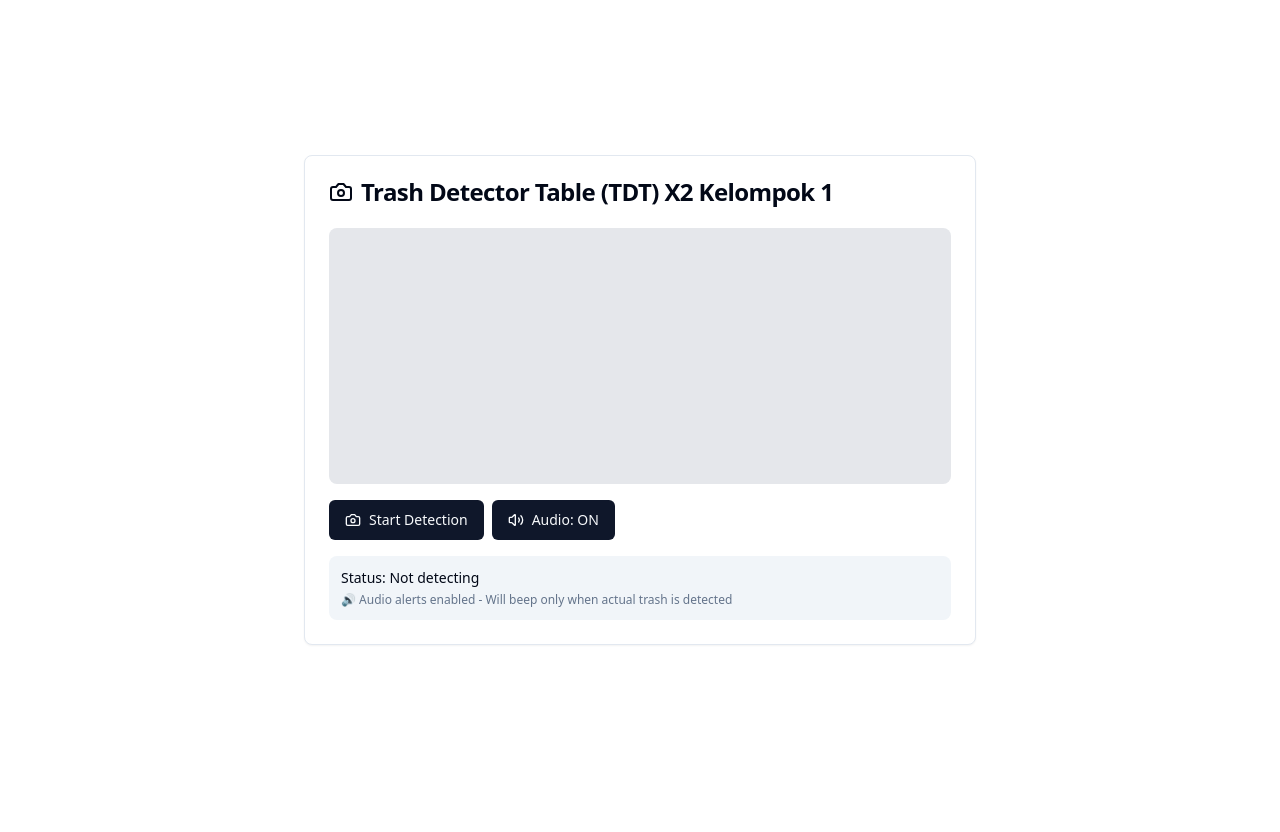
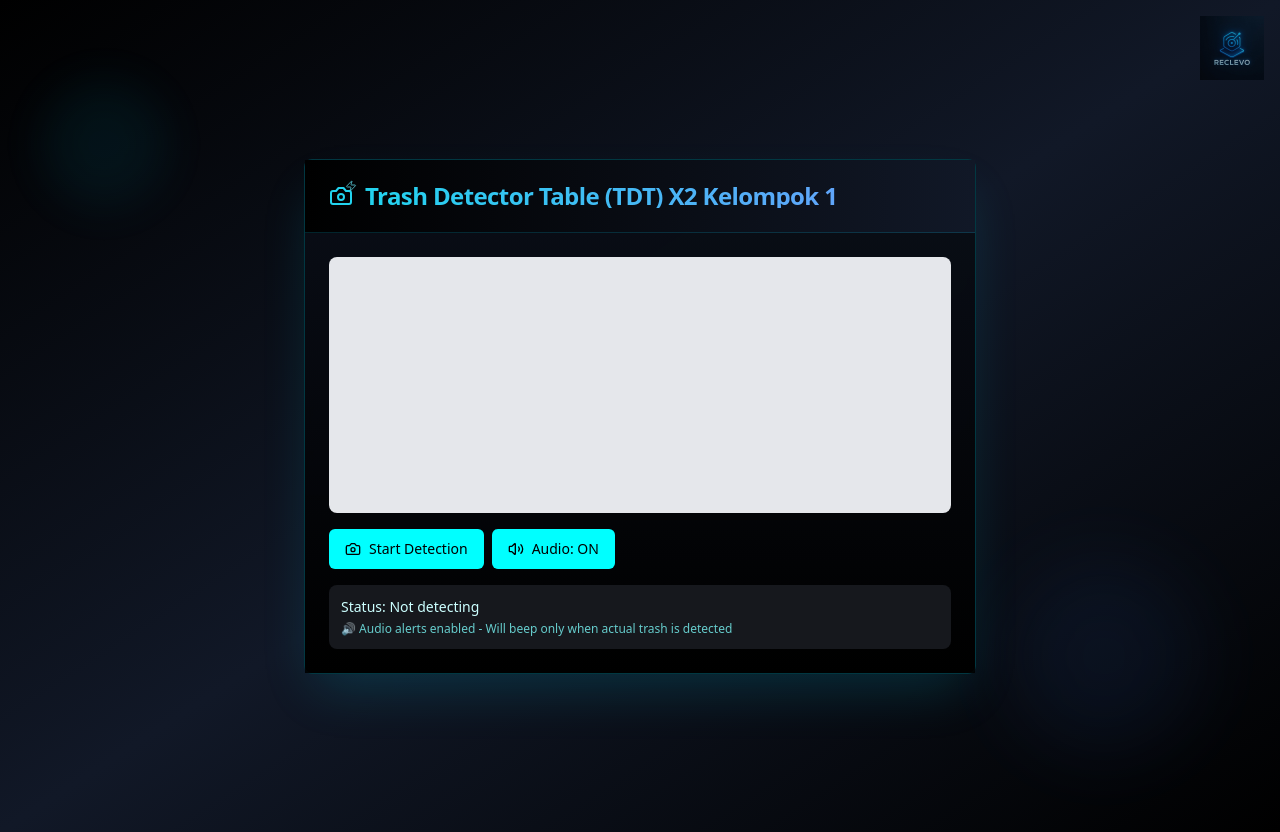
Before and after one commit to womiekom/Trash-Detector-Table-ReclevoX2, a React (Vite) app: page / in a window 1280 px wide. Before the commit the page ends 800 px from the top, so only its background shows below. Built offline with nearby package versions, Linux system fonts and the light colour scheme.

Commit message:
Refactor: Apply Reclevo branding and styling
Adjusted website styling to match the "Reclevo" brand, incorporating a black and neon blue theme. Added the company logo to the top right corner.

```diff
--- a/src/components/TrashDetector.tsx
+++ b/src/components/TrashDetector.tsx
@@ -1,7 +1,7 @@
 
 import React, { useEffect, useState, useRef } from 'react';
 import { Card, CardContent, CardHeader, CardTitle } from '@/components/ui/card';
-import { Camera } from 'lucide-react';
+import { Camera, Zap } from 'lucide-react';
 import { useCamera } from '../hooks/useCamera';
 import { useAIDetection } from '../hooks/useAIDetection';
 import { createAudioAlert } from '../utils/audioUtils';
@@ -98,14 +98,19 @@ const TrashDetector: React.FC = () => {
   };
 
   return (
-    <Card className="w-full max-w-2xl mx-auto">
-      <CardHeader>
-        <CardTitle className="flex items-center gap-2">
-          <Camera className="h-6 w-6" />
-          Trash Detector Table (TDT) X2 Kelompok 1
+    <Card className="w-full max-w-2xl mx-auto bg-black/90 border-cyan-500/30 shadow-2xl shadow-cyan-500/20 backdrop-blur-sm">
+      <CardHeader className="bg-gradient-to-r from-black to-gray-900 border-b border-cyan-500/20">
+        <CardTitle className="flex items-center gap-3 text-cyan-400">
+          <div className="relative">
+            <Camera className="h-6 w-6 text-cyan-400" />
+            <Zap className="h-3 w-3 text-cyan-300 absolute -top-1 -right-1 animate-pulse" />
+          </div>
+          <span className="bg-gradient-to-r from-cyan-400 to-blue-400 bg-clip-text text-transparent font-bold">
+            Trash Detector Table (TDT) X2 Kelompok 1
+          </span>
         </CardTitle>
       </CardHeader>
-      <CardContent className="space-y-4">
+      <CardContent className="space-y-4 bg-gradient-to-b from-gray-900/50 to-black/90 p-6">
         <CameraView videoRef={videoRef} canvasRef={canvasRef} />
 
         <DetectionControls
@@ -124,11 +129,16 @@ const TrashDetector: React.FC = () => {
         />
 
         {allDetections.length > 0 && (
-          <div className="p-3 bg-blue-50 rounded-lg">
-            <p className="text-sm font-medium text-blue-800">Debug - Detection Results:</p>
-            <div className="text-xs text-blue-600 mt-1 max-h-20 overflow-y-auto">
+          <div className="p-4 bg-cyan-950/30 border border-cyan-500/20 rounded-lg backdrop-blur-sm">
+            <p className="text-sm font-medium text-cyan-300 flex items-center gap-2">
+              <Zap className="h-4 w-4" />
+              Debug - Detection Results:
+            </p>
+            <div className="text-xs text-cyan-400/80 mt-2 max-h-20 overflow-y-auto font-mono">
               {allDetections.map((detection, index) => (
-                <div key={index}>{detection}</div>
+                <div key={index} className="hover:text-cyan-300 transition-colors">
+                  {detection}
+                </div>
               ))}
             </div>
           </div>
--- a/src/index.css
+++ b/src/index.css
@@ -1,3 +1,4 @@
+
 @tailwind base;
 @tailwind components;
 @tailwind utilities;
@@ -6,89 +7,82 @@
 
 @layer base {
   :root {
-    --background: 0 0% 100%;
-    --foreground: 222.2 84% 4.9%;
+    --background: 0 0% 0%;
+    --foreground: 180 100% 90%;
 
-    --card: 0 0% 100%;
-    --card-foreground: 222.2 84% 4.9%;
+    --card: 0 0% 5%;
+    --card-foreground: 180 100% 90%;
 
-    --popover: 0 0% 100%;
-    --popover-foreground: 222.2 84% 4.9%;
+    --popover: 0 0% 5%;
+    --popover-foreground: 180 100% 90%;
 
-    --primary: 222.2 47.4% 11.2%;
-    --primary-foreground: 210 40% 98%;
+    --primary: 180 100% 50%;
+    --primary-foreground: 0 0% 0%;
 
-    --secondary: 210 40% 96.1%;
-    --secondary-foreground: 222.2 47.4% 11.2%;
+    --secondary: 220 14% 10%;
+    --secondary-foreground: 180 100% 90%;
 
-    --muted: 210 40% 96.1%;
-    --muted-foreground: 215.4 16.3% 46.9%;
+    --muted: 220 14% 10%;
+    --muted-foreground: 180 50% 60%;
 
-    --accent: 210 40% 96.1%;
-    --accent-foreground: 222.2 47.4% 11.2%;
+    --accent: 180 100% 40%;
+    --accent-foreground: 0 0% 0%;
 
     --destructive: 0 84.2% 60.2%;
     --destructive-foreground: 210 40% 98%;
 
-    --border: 214.3 31.8% 91.4%;
-    --input: 214.3 31.8% 91.4%;
-    --ring: 222.2 84% 4.9%;
+    --border: 180 100% 20%;
+    --input: 180 100% 15%;
+    --ring: 180 100% 50%;
 
     --radius: 0.5rem;
 
-    --sidebar-background: 0 0% 98%;
-
-    --sidebar-foreground: 240 5.3% 26.1%;
-
-    --sidebar-primary: 240 5.9% 10%;
-
-    --sidebar-primary-foreground: 0 0% 98%;
-
-    --sidebar-accent: 240 4.8% 95.9%;
-
-    --sidebar-accent-foreground: 240 5.9% 10%;
-
-    --sidebar-border: 220 13% 91%;
-
-    --sidebar-ring: 217.2 91.2% 59.8%;
+    --sidebar-background: 0 0% 2%;
+    --sidebar-foreground: 180 100% 90%;
+    --sidebar-primary: 180 100% 50%;
+    --sidebar-primary-foreground: 0 0% 0%;
+    --sidebar-accent: 180 100% 10%;
+    --sidebar-accent-foreground: 180 100% 90%;
+    --sidebar-border: 180 100% 20%;
+    --sidebar-ring: 180 100% 50%;
   }
 
   .dark {
-    --background: 222.2 84% 4.9%;
-    --foreground: 210 40% 98%;
+    --background: 0 0% 0%;
+    --foreground: 180 100% 90%;
 
-    --card: 222.2 84% 4.9%;
-    --card-foreground: 210 40% 98%;
+    --card: 0 0% 5%;
+    --card-foreground: 180 100% 90%;
 
-    --popover: 222.2 84% 4.9%;
-    --popover-foreground: 210 40% 98%;
+    --popover: 0 0% 5%;
+    --popover-foreground: 180 100% 90%;
 
-    --primary: 210 40% 98%;
-    --primary-foreground: 222.2 47.4% 11.2%;
+    --primary: 180 100% 50%;
+    --primary-foreground: 0 0% 0%;
 
-    --secondary: 217.2 32.6% 17.5%;
-    --secondary-foreground: 210 40% 98%;
+    --secondary: 220 14% 10%;
+    --secondary-foreground: 180 100% 90%;
 
-    --muted: 217.2 32.6% 17.5%;
-    --muted-foreground: 215 20.2% 65.1%;
+    --muted: 220 14% 10%;
+    --muted-foreground: 180 50% 60%;
 
-    --accent: 217.2 32.6% 17.5%;
-    --accent-foreground: 210 40% 98%;
+    --accent: 180 100% 40%;
+    --accent-foreground: 0 0% 0%;
 
     --destructive: 0 62.8% 30.6%;
     --destructive-foreground: 210 40% 98%;
 
-    --border: 217.2 32.6% 17.5%;
-    --input: 217.2 32.6% 17.5%;
-    --ring: 212.7 26.8% 83.9%;
-    --sidebar-background: 240 5.9% 10%;
-    --sidebar-foreground: 240 4.8% 95.9%;
-    --sidebar-primary: 224.3 76.3% 48%;
-    --sidebar-primary-foreground: 0 0% 100%;
-    --sidebar-accent: 240 3.7% 15.9%;
-    --sidebar-accent-foreground: 240 4.8% 95.9%;
-    --sidebar-border: 240 3.7% 15.9%;
-    --sidebar-ring: 217.2 91.2% 59.8%;
+    --border: 180 100% 20%;
+    --input: 180 100% 15%;
+    --ring: 180 100% 50%;
+    --sidebar-background: 0 0% 2%;
+    --sidebar-foreground: 180 100% 90%;
+    --sidebar-primary: 180 100% 50%;
+    --sidebar-primary-foreground: 0 0% 0%;
+    --sidebar-accent: 180 100% 10%;
+    --sidebar-accent-foreground: 180 100% 90%;
+    --sidebar-border: 180 100% 20%;
+    --sidebar-ring: 180 100% 50%;
   }
 }
 
@@ -99,5 +93,29 @@
 
   body {
     @apply bg-background text-foreground;
+    background: linear-gradient(135deg, #000000 0%, #0f172a 50%, #000000 100%);
   }
 }
+
+/* Custom Reclevo animations and effects */
+@keyframes neon-glow {
+  0%, 100% {
+    text-shadow: 0 0 5px #00ffff, 0 0 10px #00ffff, 0 0 15px #00ffff;
+  }
+  50% {
+    text-shadow: 0 0 10px #00ffff, 0 0 20px #00ffff, 0 0 30px #00ffff;
+  }
+}
+
+@keyframes float {
+  0%, 100% { transform: translateY(0px); }
+  50% { transform: translateY(-10px); }
+}
+
+.neon-text {
+  animation: neon-glow 2s ease-in-out infinite alternate;
+}
+
+.float-animation {
+  animation: float 3s ease-in-out infinite;
+}
--- a/src/pages/Index.tsx
+++ b/src/pages/Index.tsx
@@ -3,8 +3,26 @@ import TrashDetector from "@/components/TrashDetector";
 
 const Index = () => {
   return (
-    <div className="min-h-screen flex items-center justify-center bg-background p-4">
-      <TrashDetector />
+    <div className="min-h-screen bg-gradient-to-br from-black via-gray-900 to-black p-4 relative">
+      {/* Logo in top right corner */}
+      <div className="absolute top-4 right-4 z-10">
+        <img
+          src="/lovable-uploads/45faf74a-d40a-4dcf-a8d6-17e44d19dd39.png"
+          alt="Reclevo Logo"
+          className="w-16 h-16 object-contain animate-pulse"
+        />
+      </div>
+
+      {/* Animated background elements */}
+      <div className="absolute inset-0 overflow-hidden pointer-events-none">
+        <div className="absolute top-20 left-10 w-32 h-32 bg-cyan-500/10 rounded-full blur-xl animate-pulse"></div>
+        <div className="absolute bottom-20 right-20 w-48 h-48 bg-blue-500/10 rounded-full blur-2xl animate-pulse delay-1000"></div>
+        <div className="absolute top-1/2 left-1/4 w-24 h-24 bg-cyan-400/5 rounded-full blur-lg animate-pulse delay-500"></div>
+      </div>
+
+      <div className="min-h-screen flex items-center justify-center relative z-10">
+        <TrashDetector />
+      </div>
     </div>
   );
 };
```
Also changed, not shown: public/lovable-uploads/45faf74a-d40a-4dcf-a8d6-17e44d19dd39.png (added).
